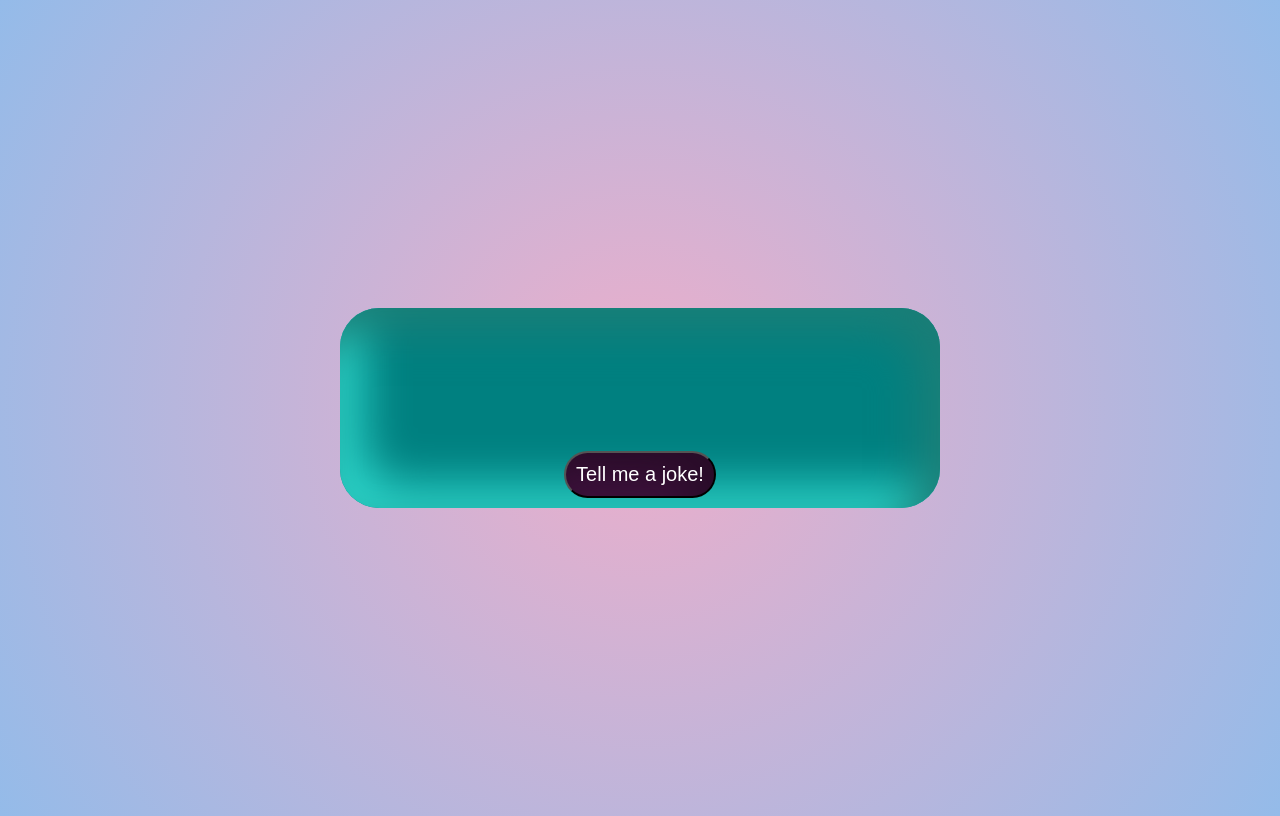
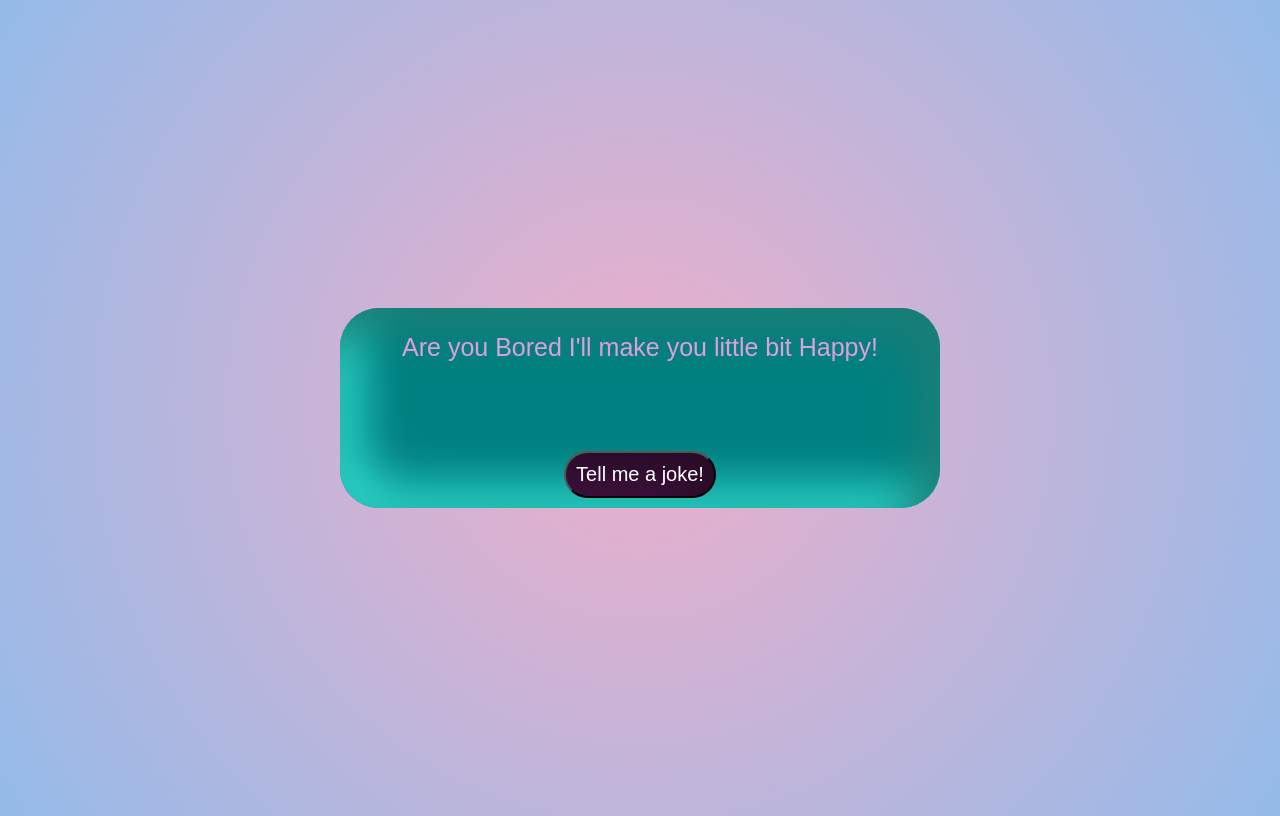
Before and after one commit to RajkumarRj/module-4, a plain HTML site: page dadJokes/index.html in a window 1280 px wide. Drawn offline with Linux system fonts and the light colour scheme.

Commit message:
Update index.html

```diff
--- a/dadJokes/index.html
+++ b/dadJokes/index.html
@@ -9,7 +9,7 @@
 </head>
 <body>
     <div id="container">
-        <p id="val"></p>
+        <p id="val">Are you Bored I'll make you little bit Happy!</p>
         <button id="but">Tell me a joke!</button>
     </div>
     <script src="index.js"></script>
```
